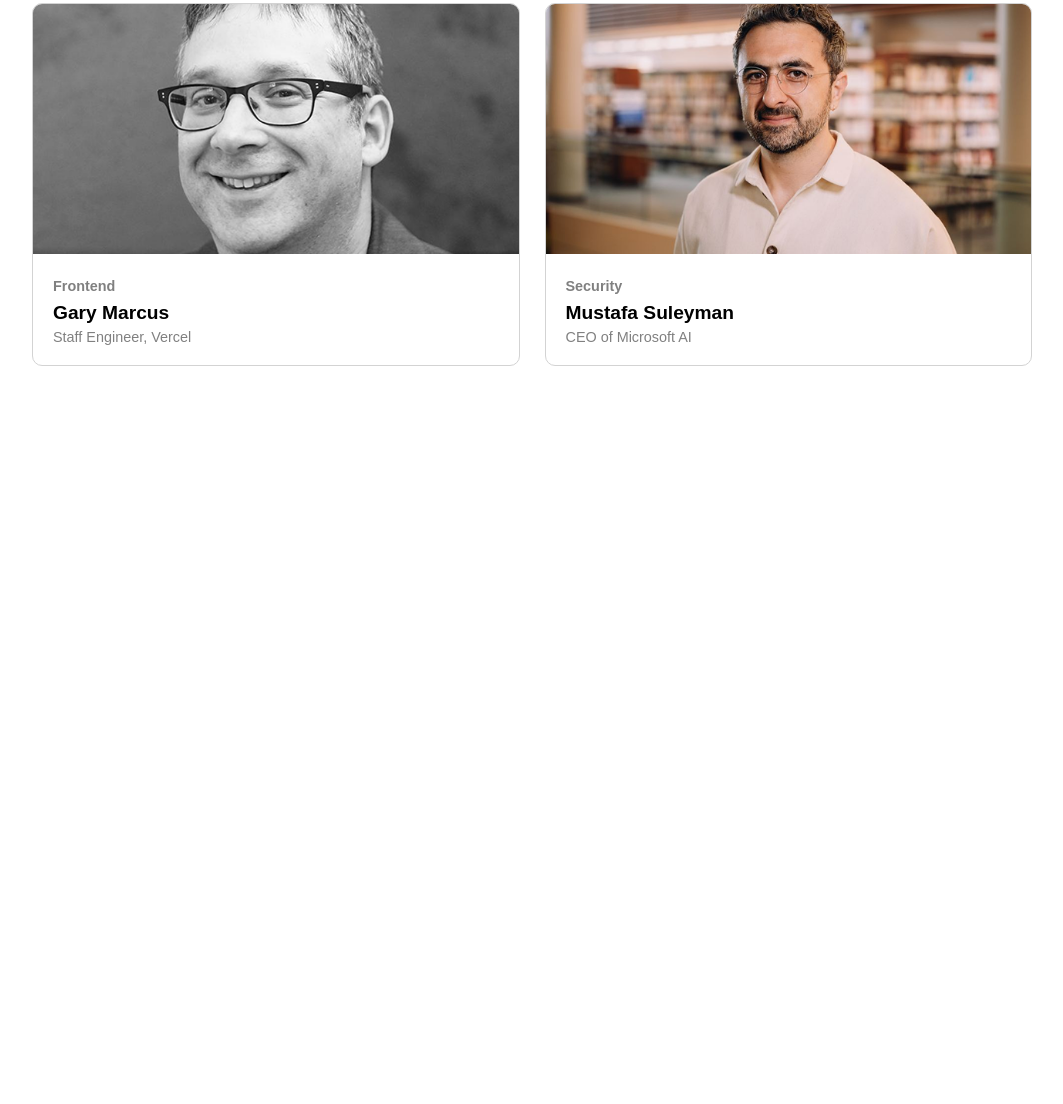
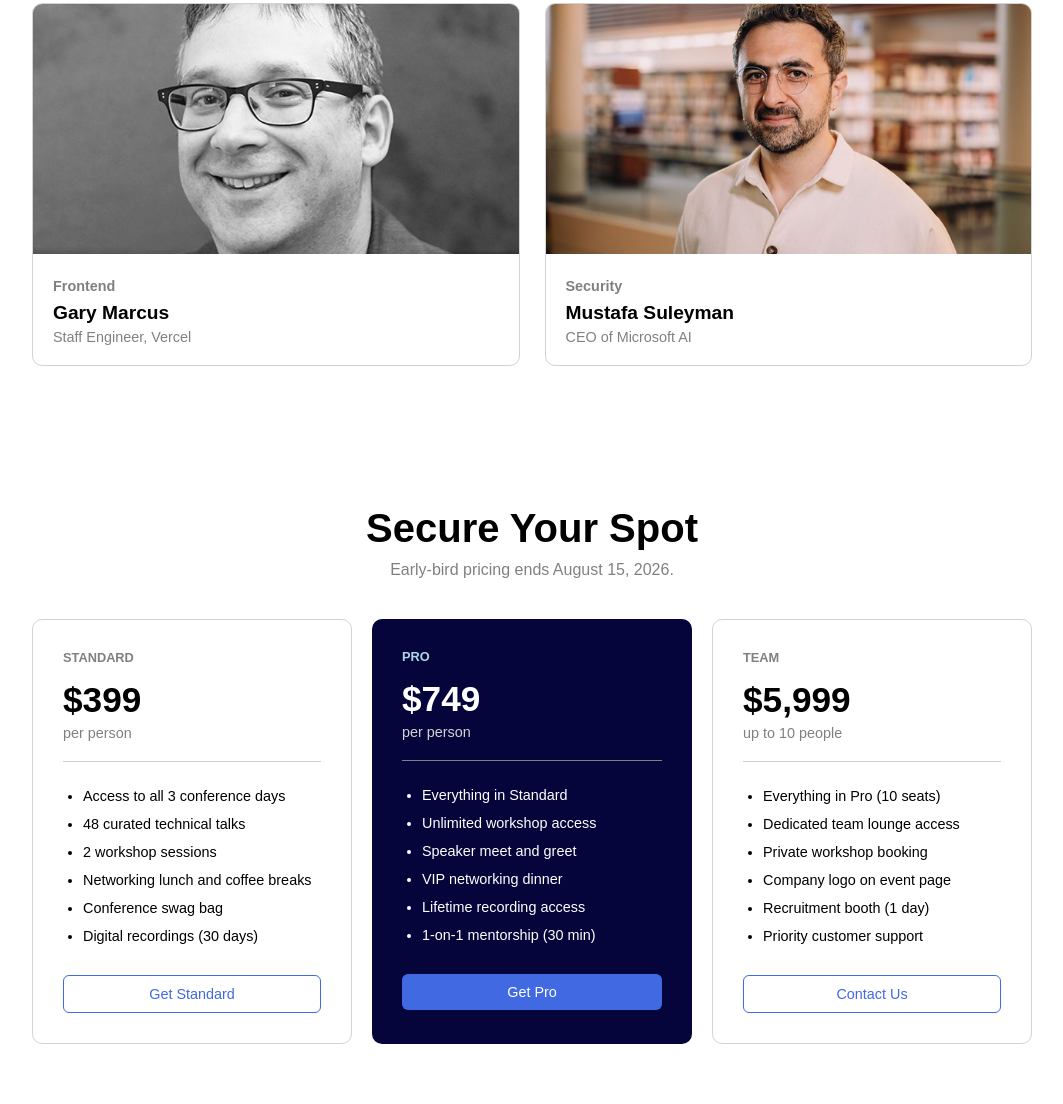
Before and after one commit to TOWSIF-ABRAR-SAHIL/b14-a01, a plain HTML site: page index.html in a window 1280 px wide. Shown: the part 1230-2334 px from the top of the page, without its empty margins (108-1171 px from the left). Before the commit the page ends 1676 px from the top, so only its background shows below. Drawn offline with Linux system fonts and the light colour scheme.

Commit message:
added price list section

```diff
--- a/index.html
+++ b/index.html
@@ -79,6 +79,60 @@
 
     </section>
 
+    <section class="price-list">
+
+        <h2>Secure Your Spot</h2>
+        <p class="subtitle">Early-bird pricing ends August 15, 2026.</p>
+        <div class="price-container">
+
+            <div class="price-card">
+                <p class="plan-name">STANDARD</p>
+                <h1>$399</h1>
+                <p class="small-text">per person</p>
+                <hr>
+                <ul>
+                    <li>Access to all 3 conference days</li>
+                    <li>48 curated technical talks</li>
+                    <li>2 workshop sessions</li>
+                    <li>Networking lunch and coffee breaks</li>
+                    <li>Conference swag bag</li>
+                    <li>Digital recordings (30 days)</li>
+                </ul>
+                <button class="button-outline">Get Standard</button>
+            </div>
+            <div class="price-card featured">
+                <p class="plan-name">PRO</p>
+                <h1>$749</h1>
+                <p class="small-text">per person</p>
+                <hr>
+                <ul>
+                    <li>Everything in Standard</li>
+                    <li>Unlimited workshop access</li>
+                    <li>Speaker meet and greet</li>
+                    <li>VIP networking dinner</li>
+                    <li>Lifetime recording access</li>
+                    <li>1-on-1 mentorship (30 min)</li>
+                </ul>
+                <button class="register-button">Get Pro</button>
+            </div>
+
+            <div class="price-card">
+                <p class="plan-name">TEAM</p>
+                <h1>$5,999</h1>
+                <p class="small-text">up to 10 people</p>
+                <hr>
+                <ul>
+                    <li>Everything in Pro (10 seats)</li>
+                    <li>Dedicated team lounge access</li>
+                    <li>Private workshop booking</li>
+                    <li>Company logo on event page</li>
+                    <li>Recruitment booth (1 day)</li>
+                    <li>Priority customer support</li>
+                </ul>
+                <button class="button-outline">Contact Us</button>
+            </div>
+        </div>
+    </section>
 </body>
 
 </html>
--- a/styles/style.css
+++ b/styles/style.css
@@ -144,3 +144,113 @@ nav{
     color: gray;
     font-size: 0.9rem;
 }
+
+.price-list {
+    padding: 60px 40px;
+    text-align: center;
+}
+
+.price-list h2 {
+    font-size: 2.5rem;
+    margin-bottom: 10px;
+}
+.subtitle {
+    color: gray;
+    margin-bottom: 40px;
+}
+
+.price-container {
+    display: flex;
+    justify-content: center;
+    gap: 20px;
+    flex-wrap: wrap;
+}
+
+
+.price-card {
+    border: 1px solid lightgray;
+    border-radius: 10px;
+    padding: 30px;
+    width: 320px;
+    text-align: left;
+    background-color: white;
+    display: flex;
+    flex-direction: column;
+}
+
+.plan-name {
+    font-size: 0.8rem;
+    color: gray;
+    font-weight: bold;
+    margin-bottom: 15px;
+}
+
+.price-card h1 {
+    font-size: 2.2rem;
+    margin-bottom: 5px;
+}
+
+.small-text {
+    color: gray;
+    font-size: 0.9rem;
+}
+
+
+.price-card hr {
+    margin: 20px 0;
+    border: none;
+    border-top: 1px solid lightgray;
+}
+
+
+.price-card ul {
+    list-style: disc;
+    padding-left: 20px;
+     margin-bottom: 25px;
+}
+
+.price-card li {
+    padding: 6px 0;
+    font-size: 0.9rem;
+    }
+
+
+
+.button-outline {
+    width: 100%;
+    padding: 10px;
+    background-color: white;
+    color: royalblue;
+    border: 1px solid royalblue;
+    border-radius: 6px;
+    cursor: pointer;
+    font-size: 0.9rem;
+}
+
+.button-outline:hover {
+    background-color: aliceblue;
+}
+
+.featured {
+    background-color: rgb(5, 5, 60);
+    color: white;
+    border: none;
+}
+
+.featured .plan-name {
+    color: lightblue;
+}
+
+
+
+.featured .small-text {
+    color: lightgray;
+}
+
+.featured hr {
+    border-top: 1px solid gray;
+}
+
+    .featured .register-button {
+    width: 100%;
+}
```
